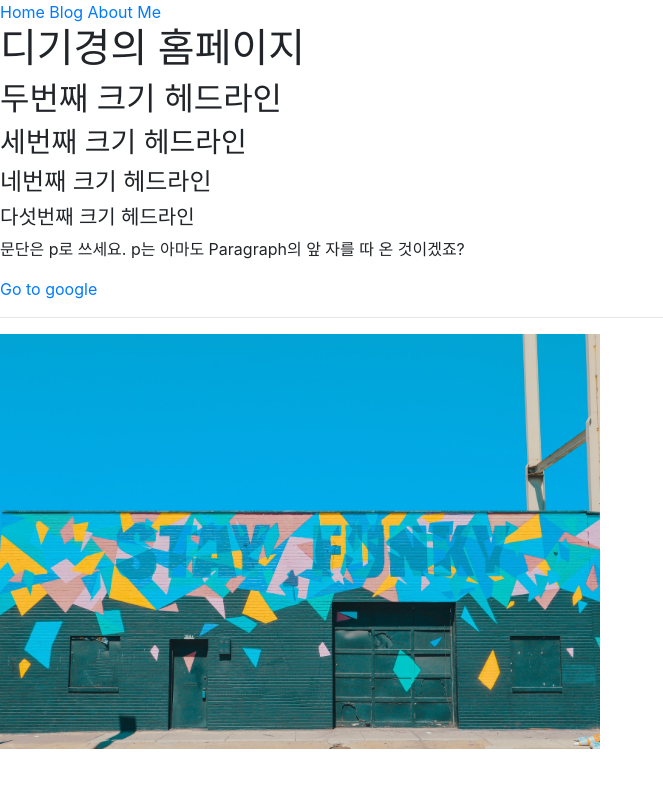
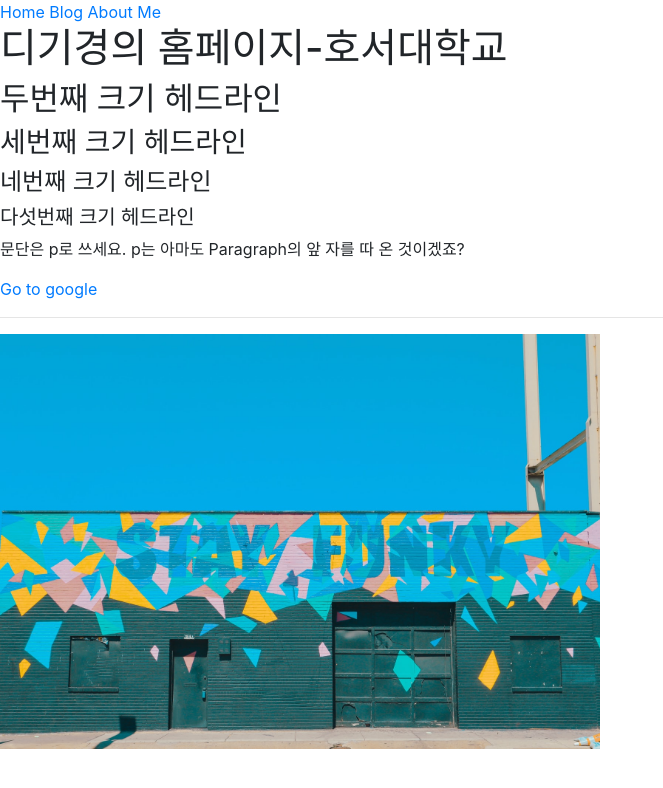
Before and after one commit to mich4elc/mich4elc.github.io, a plain HTML site: page index.html in a window 1280 px wide. Shown: the whole page, without its empty margins (0-663 px from the left). Drawn offline with nearby package versions, Linux system fonts and the light colour scheme.

Commit message:
학교명 추가

```diff
--- a/index.html
+++ b/index.html
@@ -13,7 +13,7 @@
         <a href="./about_me.html">About Me</a>
     </nav>
 
-    <h1>디기경의 홈페이지</h1>
+    <h1>디기경의 홈페이지-호서대학교</h1>
     <h2>두번째 크기 헤드라인</h2>
     <h3>세번째 크기 헤드라인</h3>
     <h4>네번째 크기 헤드라인</h4>
```
